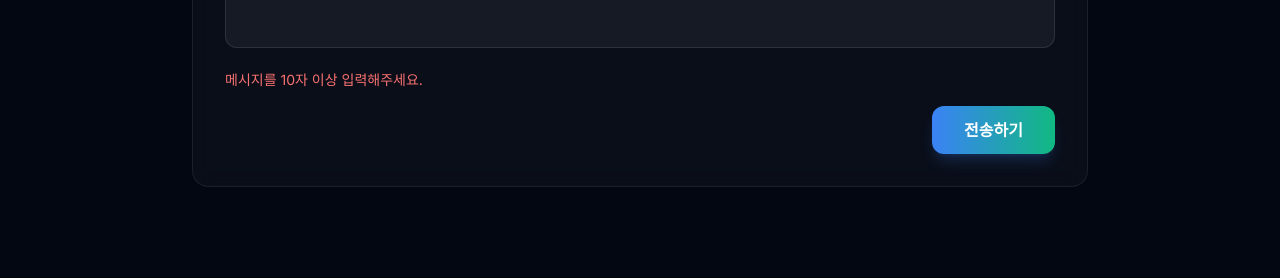
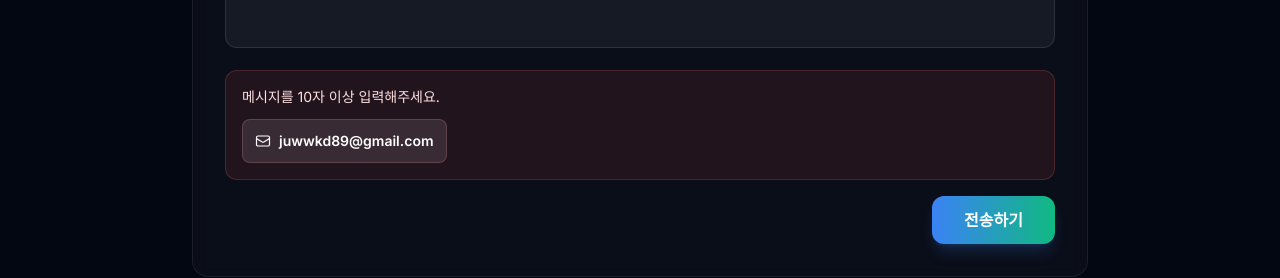
Before and after one commit to FutureAria/my_site, a Next.js app: page / in a window 1280 px wide. Both pictures are taken after typing "Sample", "name@example.com", "Sample" into the empty fields and a click on the button "전송하기". Shown: the part 10167-10445 px from the top of the page. Built offline with nearby package versions, Linux system fonts and the light colour scheme; no server answers.

Commit message:
Improve contact fallback and QA handoff

```diff
--- a/components/Contact.tsx
+++ b/components/Contact.tsx
@@ -211,7 +211,18 @@ export default function Contact({ data }: { data: ContactData }) {
                   />
                 </div>
                 {sendError && (
-                  <p className="text-sm text-red-400">{sendError}</p>
+                  <div className="rounded-xl border border-red-400/20 bg-red-500/10 p-4 text-sm text-red-100">
+                    <p>{sendError}</p>
+                    <a
+                      href={`mailto:${data.email}?subject=${encodeURIComponent(`[문의] ${form.name || "포트폴리오"}`)}&body=${encodeURIComponent(form.message)}`}
+                      className="mt-3 inline-flex max-w-full items-center gap-2 rounded-lg border border-red-300/20 bg-white/10 px-3 py-2 font-semibold text-white transition-colors hover:bg-white/15"
+                    >
+                      <svg className="h-4 w-4 shrink-0" fill="none" viewBox="0 0 24 24" stroke="currentColor" strokeWidth={1.8}>
+                        <path strokeLinecap="round" strokeLinejoin="round" d="M21.75 6.75v10.5a2.25 2.25 0 01-2.25 2.25h-15a2.25 2.25 0 01-2.25-2.25V6.75m19.5 0A2.25 2.25 0 0019.5 4.5h-15a2.25 2.25 0 00-2.25 2.25m19.5 0v.243a2.25 2.25 0 01-1.07 1.916l-7.5 4.615a2.25 2.25 0 01-2.36 0L3.32 8.91a2.25 2.25 0 01-1.07-1.916V6.75" />
+                      </svg>
+                      <span className="mobile-safe-wrap">{data.email}</span>
+                    </a>
+                  </div>
                 )}
                 <button
                   type="submit"
```
Also changed, not shown: 3 other files (tests, documents, lock files or other folders).
